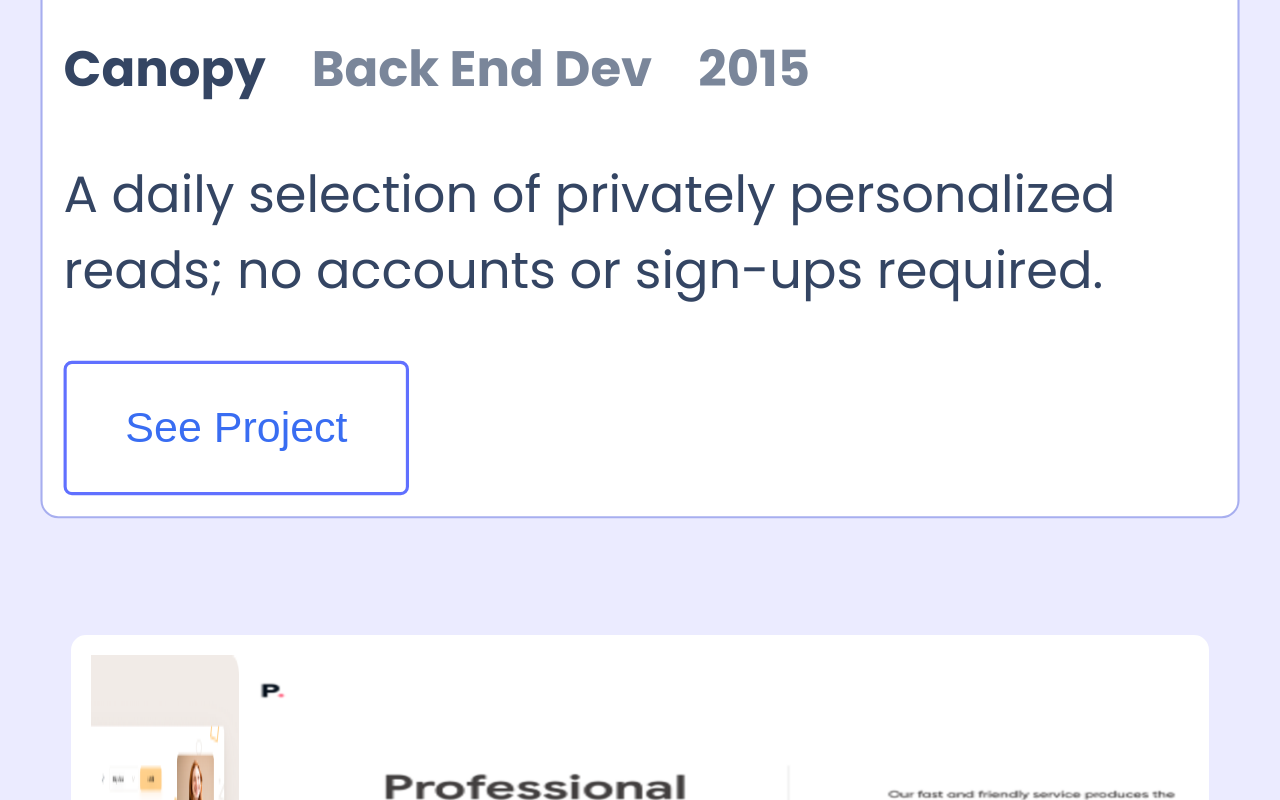
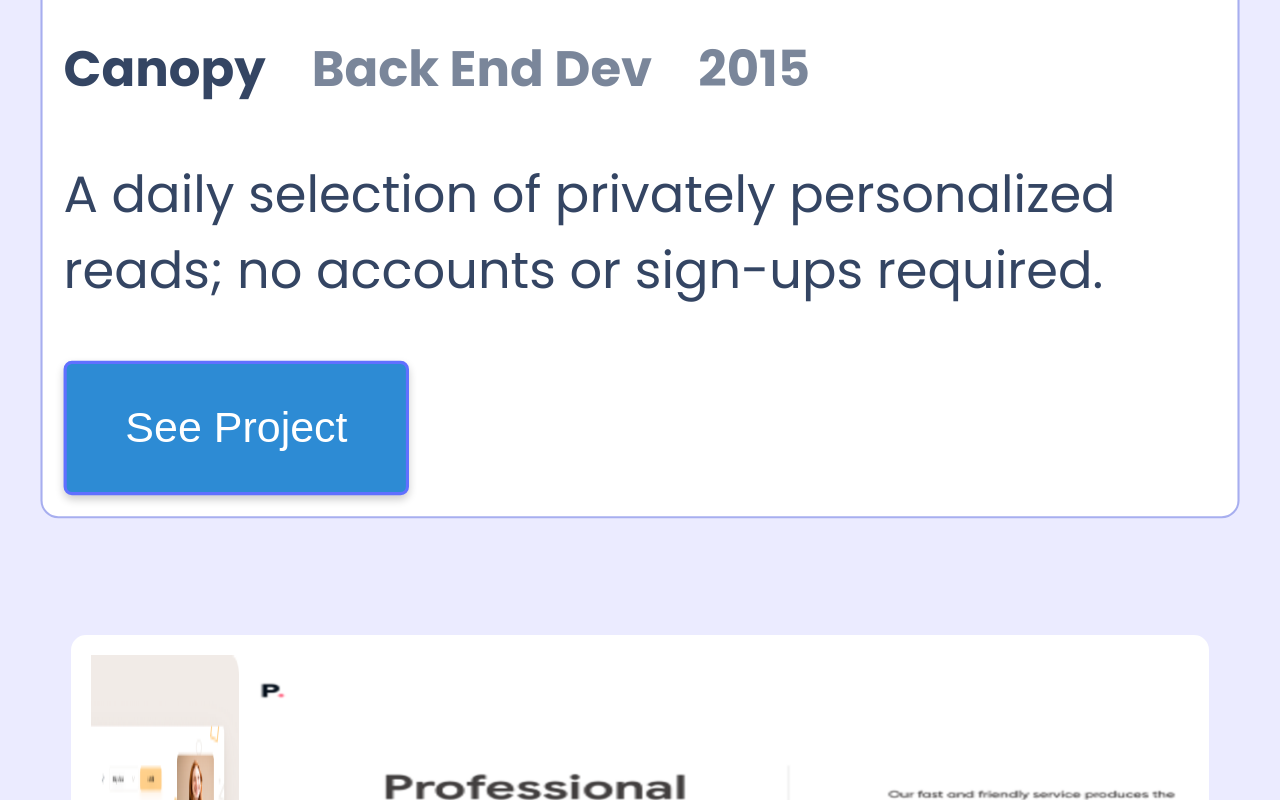
Before and after one commit to umehabiba139/desk-version, a plain HTML site: page index.html in a window 1280 px wide. In both pictures the pointer is over the button 255 px from the left and 2223 px from the top of the page. Shown: the part 1823-2623 px from the top of the page. Drawn offline with Linux system fonts and the light colour scheme.

Commit message:
hover prprty added

```diff
--- a/style.css
+++ b/style.css
@@ -321,3 +321,17 @@ body {
   padding: 2%;
   gap: 2%;
 }
+
+.project:hover,
+.project-mob:hover {
+  cursor: pointer;
+  background-color: #2d8bd4;
+  color: #fff;
+  box-shadow: 0 4px 8px rgba(0, 0, 0, 0.2);
+}
+
+.project:active,
+.project-mob:active {
+  background-color: #6070ff;
+  color: #fff;
+}
```
